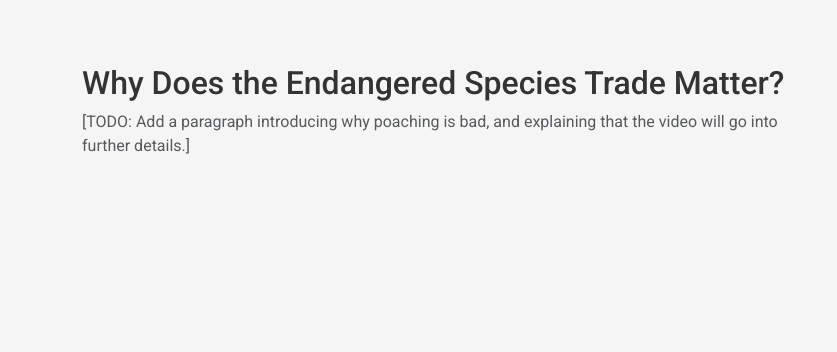
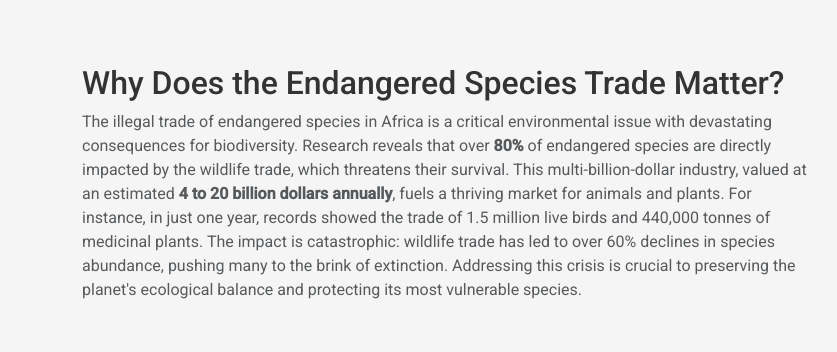
Before and after one commit to jack-schwab/1710, a plain HTML site: page index.html in a window 1280 px wide. Shown: the part 410-762 px from the top of the page, 0-837 px from the left. Drawn offline with nearby package versions, Linux system fonts and the light colour scheme; a script that the page names is missing.

Commit message:
Intro Paragraph (by ChatGPT)

```diff
--- a/index.html
+++ b/index.html
@@ -21,7 +21,7 @@
         <div class="row my-5">
             <div class="col-lg-8">
                 <h2 class="section-title">Why Does the Endangered Species Trade Matter?</h2>
-                <p class="text-muted">[TODO: Add a paragraph introducing why poaching is bad, and explaining that the video will go into further details.]</p>
+                <p class="text-muted">The illegal trade of endangered species in Africa is a critical environmental issue with devastating consequences for biodiversity. Research reveals that over <b>80%</b> of endangered species are directly impacted by the wildlife trade, which threatens their survival. This multi-billion-dollar industry, valued at an estimated <b>4 to 20 billion dollars annually</b>, fuels a thriving market for animals and plants. For instance, in just one year, records showed the trade of 1.5 million live birds and 440,000 tonnes of medicinal plants. The impact is catastrophic: wildlife trade has led to over 60% declines in species abundance, pushing many to the brink of extinction. Addressing this crisis is crucial to preserving the planet's ecological balance and protecting its most vulnerable species.</p>
             </div>
             <div class="col-lg-4">
                 <iframe width="100%" height="315" src="https://www.youtube.com/embed/0EZZvKZYlhk" title="YouTube video player" frameborder="0" allowfullscreen></iframe>
```
